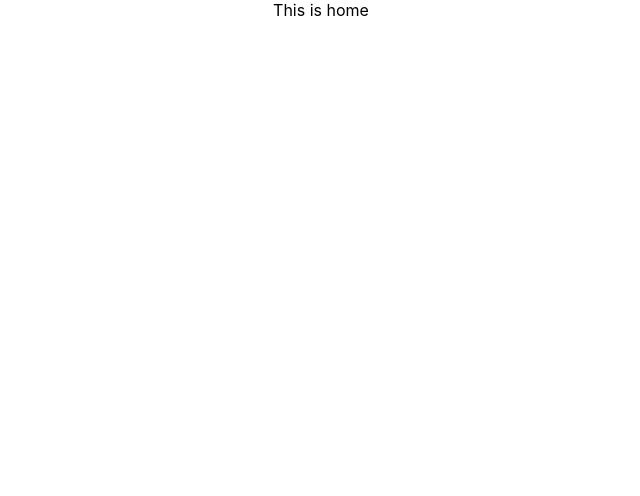
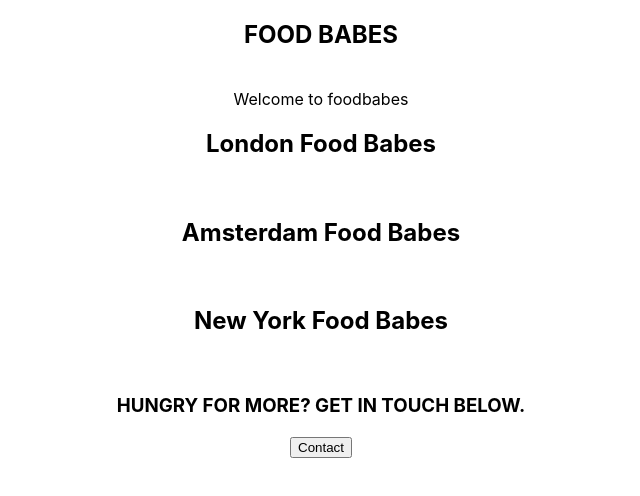
Before and after one commit to Sara-Borgstrom/foodbabefrontend, a React (Create React App) app: page / in a window 1280 px wide. Shown: the top 496 px of the page, without its empty margins (319-959 px from the left). Built offline with nearby package versions, Linux system fonts and the light colour scheme.

Commit message:
First part of home, adding structure

```diff
--- a/src/Components/Home.tsx
+++ b/src/Components/Home.tsx
@@ -1,14 +1,53 @@
 import React from 'react'
 
+//Todo. menu for about, blog and testimonials.
+//Todo. menu for London, Amsterdam, New York, sending user further down on page.
+
 interface Props {
-
+  type: string;
 }
 
 const Home: React.FC<Props> = () => {
   return (
-    <div>
-      This is home
-    </div>
+    <section>
+     <header> <h1>FOOD BABES</h1>
+      {/* make menu w onclick function*/}
+      </header>
+      <div className='presentation-box'>
+      <img src='' alt=''/>
+      <img src='' alt=''/>
+      </div>
+      <div>
+        {/* make a menu  */}
+        <article>
+          Welcome to foodbabes
+        </article>
+      </div>
+      <main className='city-container'>
+        <div className='london-box'>
+          <h2>London Food Babes</h2>
+          <img src='' alt=''/>
+        </div>
+        <div className='amsterdam-box'>
+          <h2>Amsterdam Food Babes</h2>
+          <img src='' alt=''/>
+        </div>
+        <div className='newyork-box'>
+          <h2>New York Food Babes</h2>
+          <img src='' alt=''/>
+        </div>
+      </main>
+      <footer>
+        <h3>HUNGRY FOR MORE? GET IN TOUCH BELOW.</h3>
+        <button className='contact-button' type='button'>Contact</button>
+        <div className='social-container'>
+          <a href='' className='social-link'><img src='' alt='' /></a>
+          <a href='' className='social-link'><img src='' alt='' /></a>
+          <a href='' className='social-link'><img src='' alt='' /></a>
+          <a href='' className='social-link'><img src='' alt='' /></a>
+        </div>
+      </footer>
+    </section>
   )
 }
 
```
